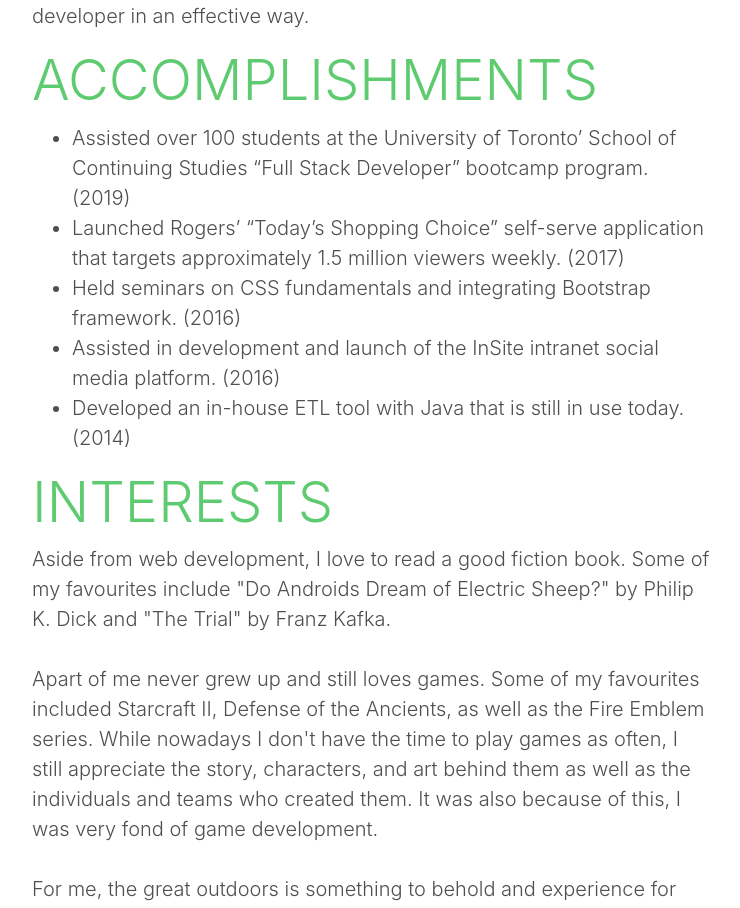
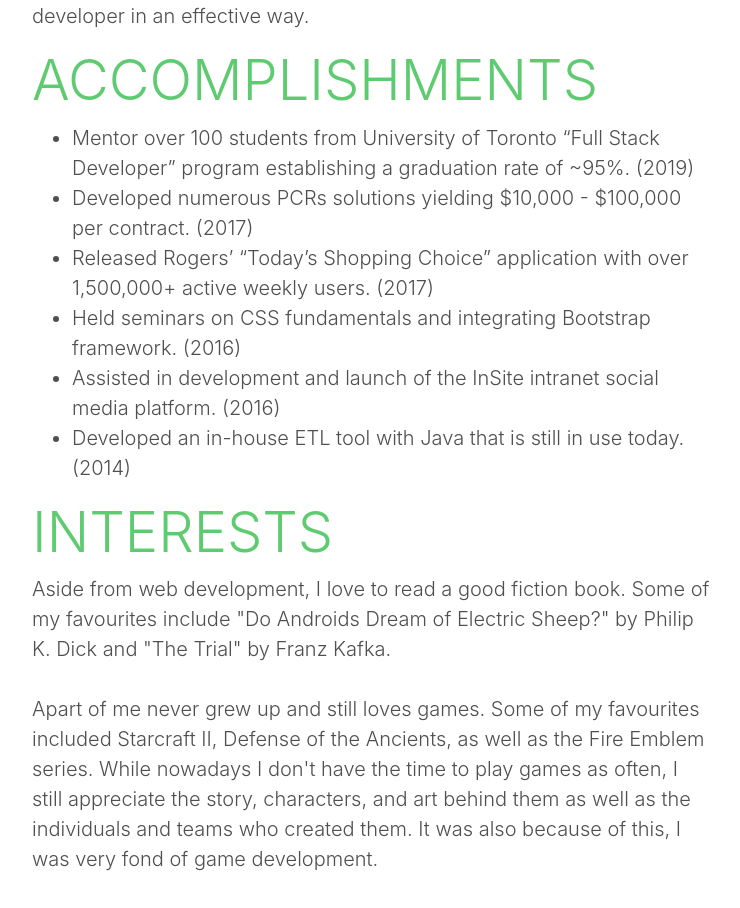
Before and after one commit to ngowt/ngowt.github.io, a website: page index.html in a window 1280 px wide. Shown: the part 1149-2057 px from the top of the page, without its empty margins (296-1036 px from the left). Drawn offline with Linux system fonts and the light colour scheme.

Commit message:
edit accomplishments

```diff
--- a/index.html
+++ b/index.html
@@ -80,7 +80,10 @@
                 ></a>
               </li>
               <li class="list-inline-item">
-                <a href="https://drive.google.com/file/d/1O_dFy1ruZlo5Or9740c_oOE_vR9kbT_a/view?usp=sharing"><i class="fas fa-file-pdf fa-fw"></i></a>
+                <a
+                  href="https://drive.google.com/file/d/1O_dFy1ruZlo5Or9740c_oOE_vR9kbT_a/view?usp=sharing"
+                  ><i class="fas fa-file-pdf fa-fw"></i
+                ></a>
               </li>
               <li class="list-inline-item">
                 <a href="https://www.instagram.com/ngowt/"
@@ -149,14 +152,17 @@
             </h4>
             <ul class="lead mb-3 ">
               <li>
-                Assisted over 100 students at the University of Toronto’ School
-                of Continuing Studies “Full Stack Developer” bootcamp program.
+                Mentor over 100 students from University of Toronto “Full Stack
+                Developer” program establishing a graduation rate of ~95%.
                 (2019)
               </li>
               <li>
-                Launched Rogers’ “Today’s Shopping Choice” self-serve
-                application that targets approximately 1.5 million viewers
-                weekly. (2017)
+                Developed numerous PCRs solutions yielding $10,000 - $100,000
+                per contract. (2017)
+              </li>
+              <li>
+                Released Rogers’ “Today’s Shopping Choice” application with over
+                1,500,000+ active weekly users. (2017)
               </li>
               <li>
                 Held seminars on CSS fundamentals and integrating Bootstrap
@@ -193,7 +199,9 @@
               for oneself. A long hike to the top of any mountain is a test of
               one's endurance and the view is the reward. The sights we take in
               when we explore lakes, forests, volcanoes, deserts, mountains and
-              canyons are shaped over millions of years--some of which are listed by UNESCO as having special cultural or physical significance.
+              canyons are shaped over millions of years--some of which are
+              listed by UNESCO as having special cultural or physical
+              significance.
             </p>
           </div>
         </section>
```
